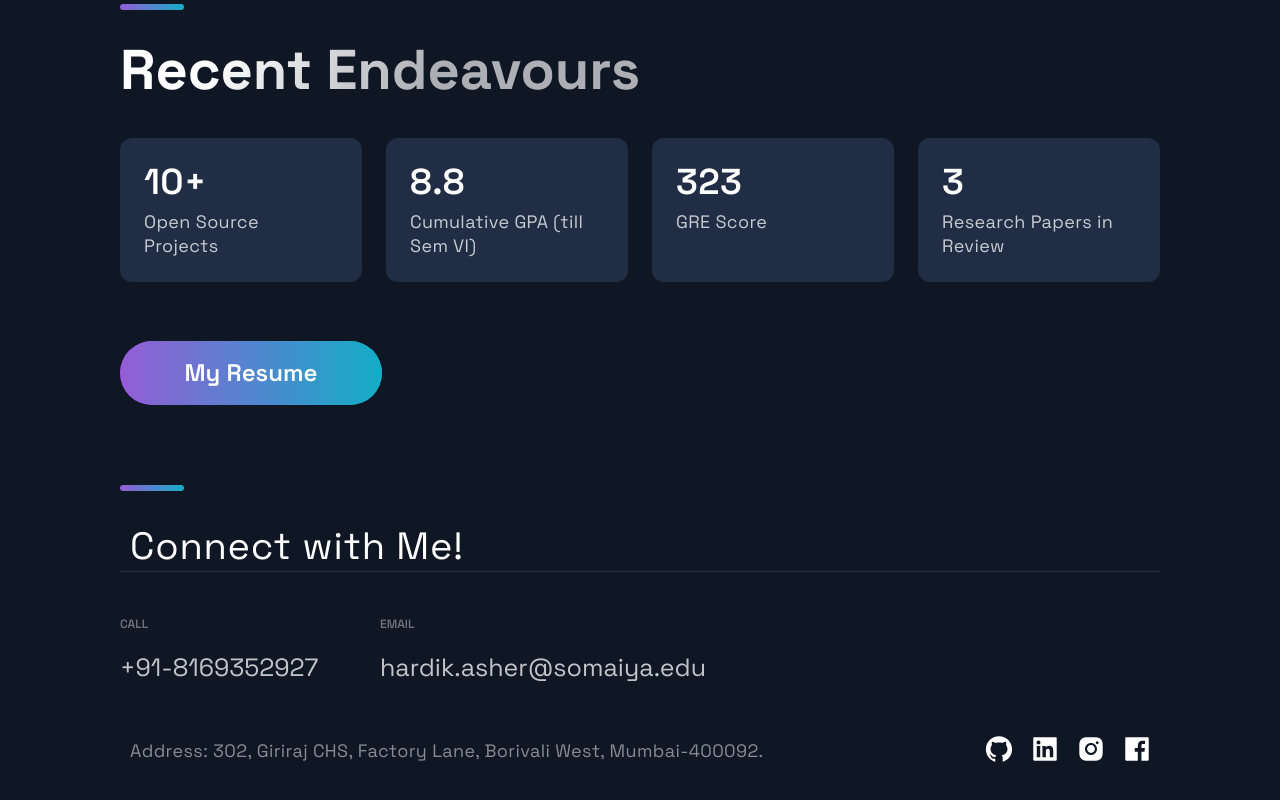
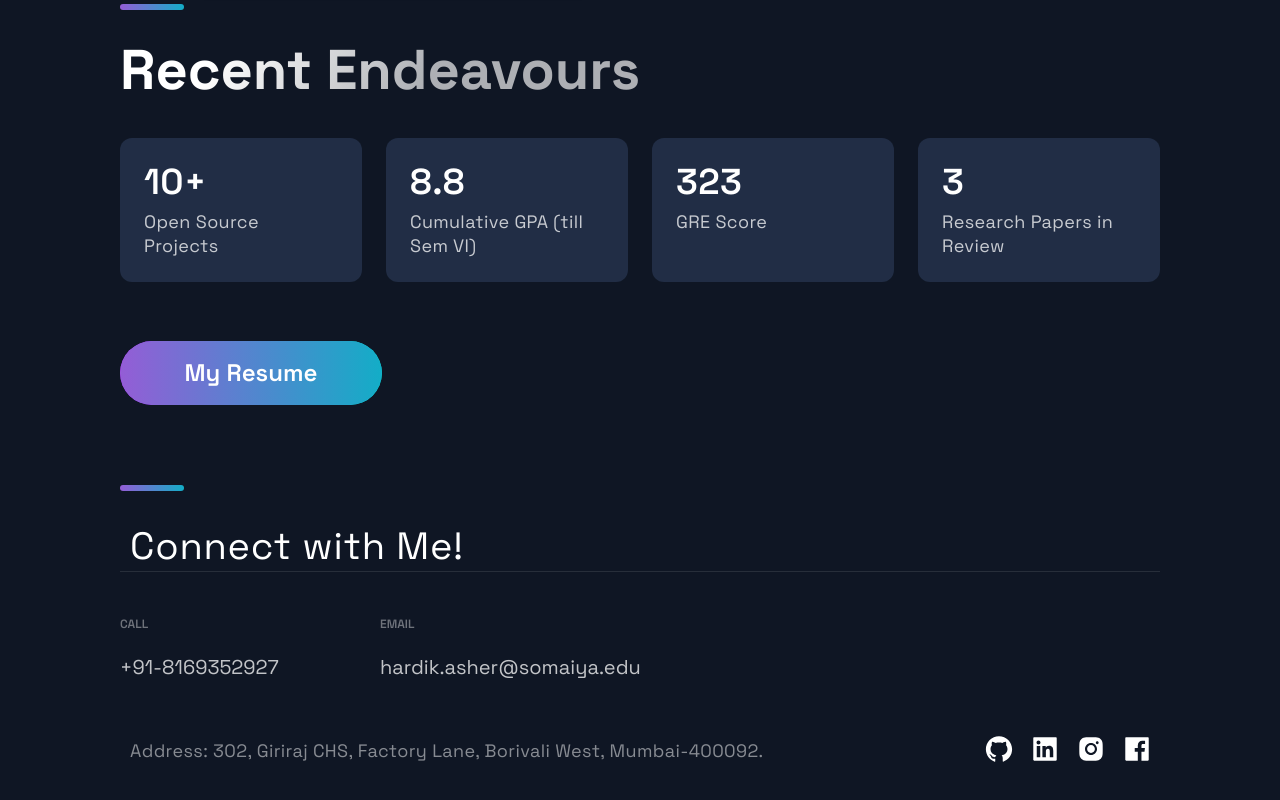
Before and after one commit to HardikAsher17/Portfolio_website, a Next.js app: page / in a window 1280 px wide. Shown: the part 3477-4277 px from the top of the page. Built offline with nearby package versions, Linux system fonts and the light colour scheme.

Commit message:
fixed font

```diff
--- a/src/components/Footer/FooterStyles.js
+++ b/src/components/Footer/FooterStyles.js
@@ -15,7 +15,7 @@ export const FooterWrapper = styled.section`
 `
 
 export const LinkItem = styled.a`
-	font-size: 25px;
+	font-size: 20px;
 	line-height: 30px;
 	color: rgba(255, 255, 255, 0.75);
 	margin-bottom: 16px;
@@ -29,13 +29,13 @@ export const LinkItem = styled.a`
 	}
 
 	@media ${props => props.theme.breakpoints.md} {
-		font-size: 20px;
+		font-size: 18px;
 		line-height: 28px;
 		display: flex;
 	}
 
 	@media ${props => props.theme.breakpoints.sm} {
-		font-size: 15px;
+		font-size: 12px;
 		line-height: 14px;
 		margin-bottom: 8px;
 		display: flex;
```
